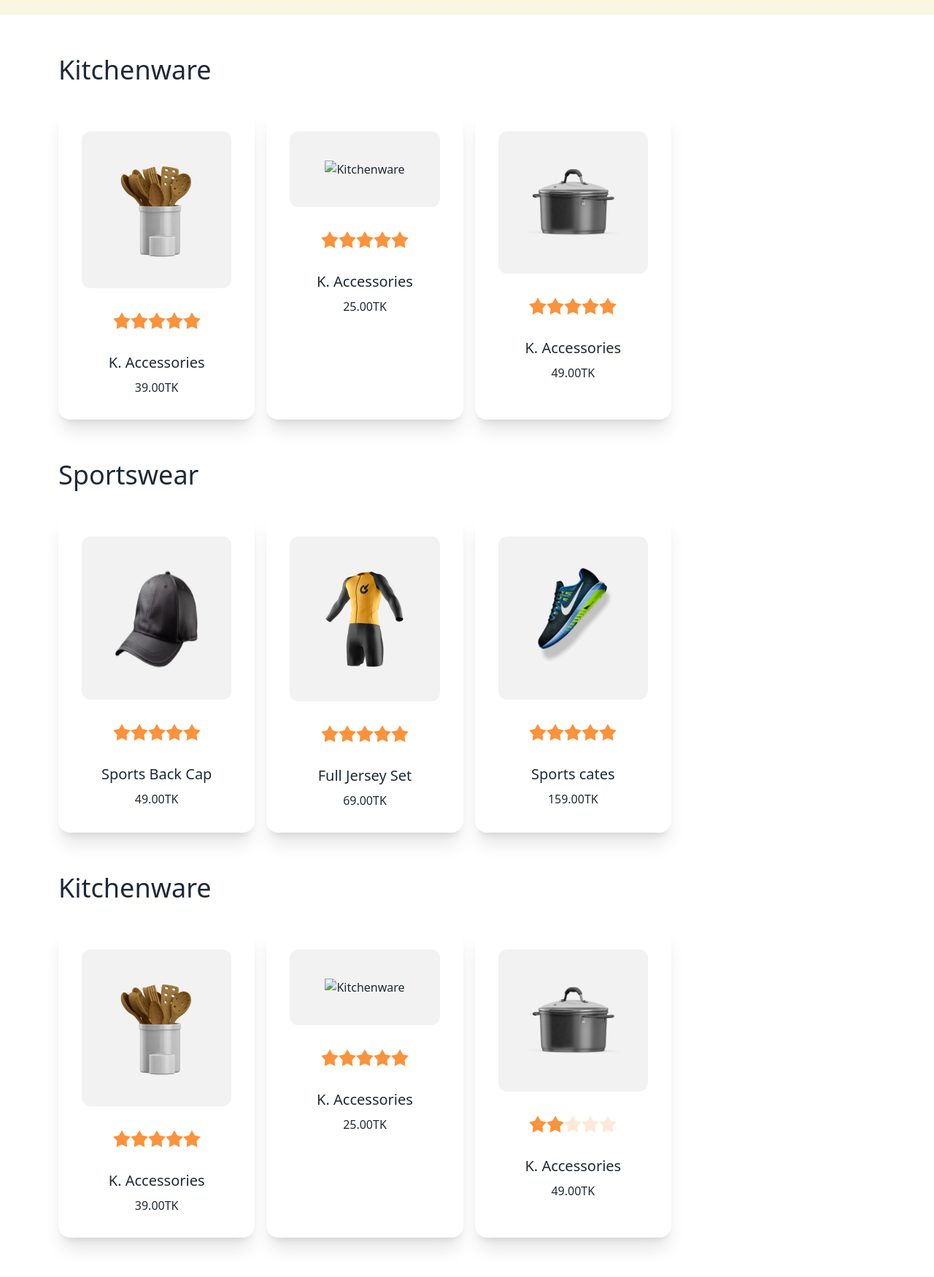
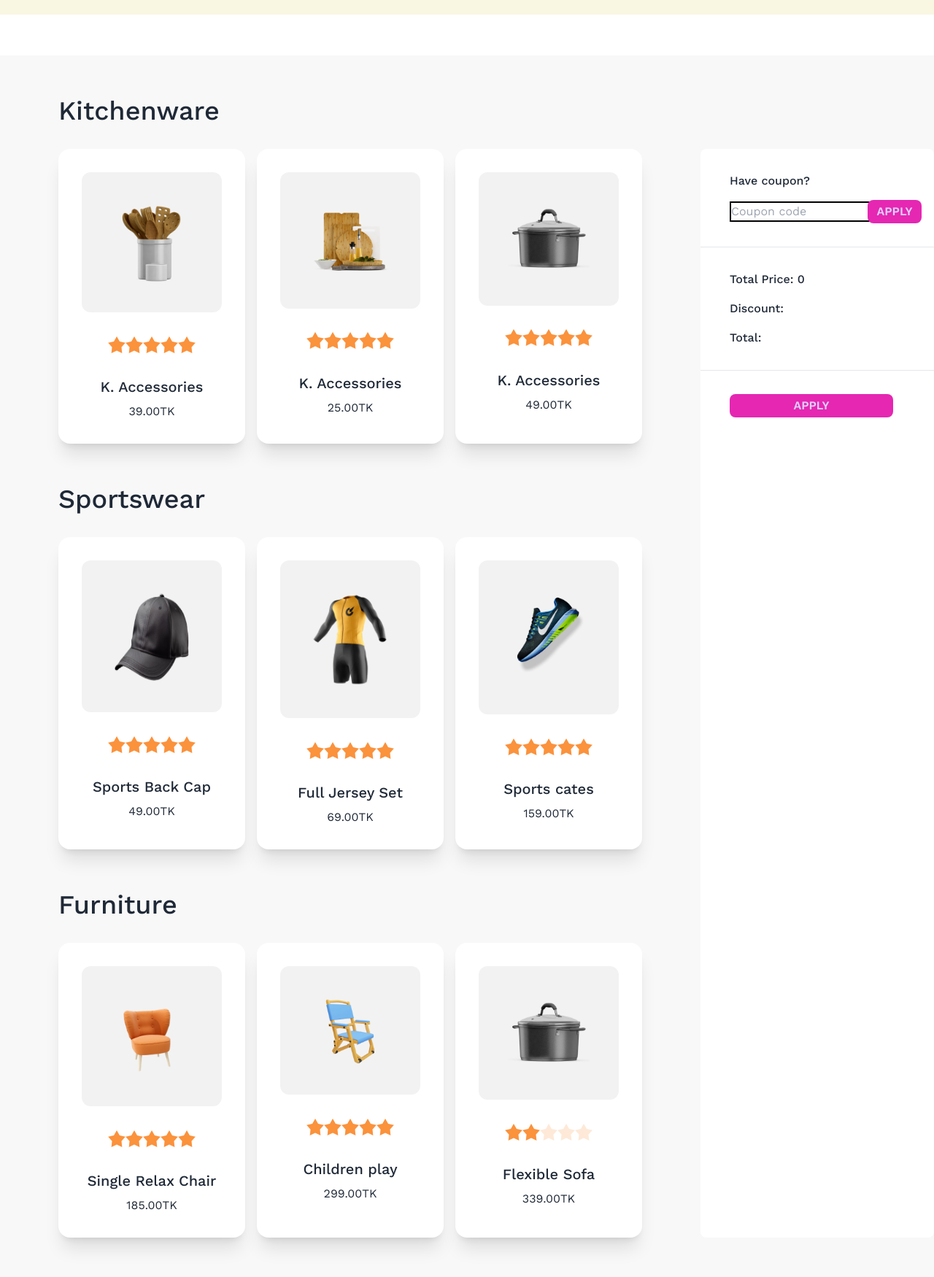
Before and after one commit to Mdhalaluddin/summer-sale, a plain HTML site: page index.html in a window 1280 px wide. Shown: the part 780-2530 px from the top of the page at 73% size. Drawn offline with nearby package versions, Linux system fonts and the light colour scheme; files whose address does not match are found by name.

Commit message:
total price added

```diff
--- a/index.html
+++ b/index.html
@@ -7,6 +7,18 @@
     <title>Summer Sale</title>
     <link href="https://cdn.jsdelivr.net/npm/daisyui@3.5.1/dist/full.css" rel="stylesheet" type="text/css" />
     <script src="https://cdn.tailwindcss.com"></script>
+    <!---------------- google font ------------->
+    <link rel="preconnect" href="https://fonts.googleapis.com">
+    <link rel="preconnect" href="https://fonts.gstatic.com" crossorigin>
+    <link href="https://fonts.googleapis.com/css2?family=Work+Sans:wght@400;500;600;700;800;900&display=swap"
+        rel="stylesheet">
+    <style>
+        body {
+            font-family: 'Work Sans', sans-serif
+        }
+
+        ;
+    </style>
     <!-- depolt color -->
     <script>
         tailwind.config = {
@@ -18,6 +30,9 @@
                             textColor: '#E527B2',
                             cardBg: '#1111110D',
                             tkColor: '#111111',
+                            simpleBg: '#FFF',
+                            btnColor: '#E527B2',
+                            background: "#F8F8F8",
                         }
                     }
                 }
@@ -31,29 +46,31 @@
     <section class="bg-coverBg-coverColor max-w-screen-xl mx-auto">
         <div class="hero min-h-screen contener mx-auto mt-0">
             <div class="hero-content flex-col lg:flex-row-reverse">
-                <img src="/images/Summer 1.png" class="max-w-sm rounded-lg shadow-2xl" />
+                <img src="/images/Summer 1.png" class="lg:max-w-sm rounded-lg shadow-2xl" />
                 <div class="w-1/2">
-                    <p class="text-center font-medium text-2xl">---SALE FEVER---</p>
-                    <h1 class="text-5xl text-center mt-8 font-bold px-6">Purchase TK 200 or above & get <span
-                            class="text-coverBg-textColor">20% off</span></h1>
-                    <div class="flex justify-center mt-8">
-                        <p class="px-4 font-medium text-base">Use Promo Code</p>
-                        <button class="btn btn-primary text-base font-semibold btn btn-sm">SELL200</button>
+                    <p class="text-center font-medium lg:mt-0 mt-8 lg:text-2xl">---SALE FEVER---</p>
+                    <h1 class="lg:text-5xl text-2xl ext-center mt-8 font-medium lg:font-bold lg:px-6">Purchase TK 200 or
+                        above & get <span class="text-coverBg-textColor">20% off</span></h1>
+                    <div class="flex lg:justify-center mt-8 lg:items-center">
+                        <p class="lg:px-4 lg:font-medium text-base">Use Promo Code</p>
+                        <button
+                            class="btn btn-primary text-base font-semibold btn btn-sm bg-coverBg-btnColor border-none">SELL200</button>
                     </div>
                 </div>
             </div>
         </div>
     </section>
-    <!---------------------Sportswear section--->
-    <main class="">
-        <section class=" max-w-screen-xl contener  mx-auto mt-14 mb-14">
+    <!---------------------Kitchenware section--->
+    <nav class="lg:flex mt-14 bg-coverBg-background">
+        <main class="w-3/4">
+            <section class="max-w-screen-xl contener  mx-auto mt-14 mb-14">
                 <div class="mx-20">
                     <p class="font-medium text-4xl">Kitchenware</p>
-        <nav class="flex flex-row gap-4 w-3/4">
+                    <nav class="lg:flex lg:flex-row lg:gap-4 ">
                         <!-------------- first card ------------>
-            <div class="card w-9/12 bg-base-100 shadow-xl mt-8 w-60 h-100">
+                        <div id="hlw" class="card lg:w-9/12 bg-base-100 shadow-xl mt-8 w-60 ">
                             <figure class="m-8 px-10 py-10 bg-coverBg-cardBg rounded-xl">
-                    <img src="/images/prod1.png" alt="Kitchenware" class="cursor-pointer" />
+                                <img src="/images/prod1.png" alt="Kitchenware" class="cursor-pointer h-28" />
                             </figure>
                             <div class="rating justify-center">
                                 <input type="radio" name="rating-2" class="mask mask-star-2 bg-orange-400" />
@@ -64,19 +81,19 @@
                             </div>
                             <div class="card-body items-center text-center m-0">
                                 <h2 class="card-title font-medium">K. Accessories</h2>
-                    <p class="coverBg-tkColor">39.00<span>TK</span></p>
+                                <p id="tkAdd" class="coverBg-tkColor">39.00<span>TK</span></p>
                             </div>
                         </div>
                         <!-------------- second card ------------>
-            <div class="card w-9/12 bg-base-100 shadow-xl mt-8">
+                        <div class="card lg:w-9/12 bg-base-100 shadow-xl mt-8 w-60">
                             <figure class="m-8 px-10 py-10 bg-coverBg-cardBg rounded-xl">
                                 <img src="/images//prod2.png" alt="Kitchenware" class="cursor-pointer" />
                             </figure>
                             <div class="rating justify-center">
                                 <input type="radio" name="rating-2" class="mask mask-star-2 bg-orange-400" />
-                    <input type="radio" name="rating-2" class="mask mask-star-2 bg-orange-400"  />
                                 <input type="radio" name="rating-2" class="mask mask-star-2 bg-orange-400" />
-                    <input type="radio" name="rating-2" class="mask mask-star-2 bg-orange-400"  checked/>
+                                <input type="radio" name="rating-2" class="mask mask-star-2 bg-orange-400" />
+                                <input type="radio" name="rating-2" class="mask mask-star-2 bg-orange-400" checked />
                                 <input type="radio" name="rating-2" class="mask mask-star-2 bg-orange-400" />
                             </div>
                             <div class="card-body items-center text-center">
@@ -85,7 +102,7 @@
                             </div>
                         </div>
                         <!-------------- third card ------------>
-            <div class="card w-9/12 bg-base-100 shadow-xl mt-8">
+                        <div class="card lg:w-9/12 bg-base-100 shadow-xl mt-8 w-60">
                             <figure class="m-8 px-10 py-10 bg-coverBg-cardBg rounded-xl">
                                 <img src="/images/prod3.png" alt="Kitchenware" class="cursor-pointer" />
                             </figure>
@@ -104,14 +121,15 @@
                     </nav>
                 </div>
             </section>
-        <section class=" max-w-screen-xl contener  mx-auto mt-14 mb-14">
+            <!---------------------Sportswear section--->
+            <section class="max-w-screen-xl contener  mx-auto mt-14 mb-14">
                 <div class="mx-20">
                     <p class="font-medium text-4xl">Sportswear</p>
-        <nav class="flex flex-row gap-4 w-3/4">
+                    <nav class="lg:flex lg:flex-row lg:gap-4">
                         <!-------------- first card ------------>
-            <div class="card w-9/12 bg-base-100 shadow-xl mt-8 w-60 h-100">
+                        <div onclick="" class="card lg:w-9/12 bg-base-100 shadow-xl mt-8 w-60 h-100">
                             <figure class="m-8 px-10 py-8 bg-coverBg-cardBg rounded-xl">
-                    <img src="/images/prod4.png" alt="Cap" class="cursor-pointer h-40" />
+                                <img src="/images/prod4.png" alt="Cap" class="cursor-pointer h-36" />
                             </figure>
                             <div class="rating justify-center">
                                 <input type="radio" name="rating-2" class="mask mask-star-2 bg-orange-400" />
@@ -126,15 +144,15 @@
                             </div>
                         </div>
                         <!-------------- second card ------------>
-            <div class="card w-9/12 bg-base-100 shadow-xl mt-8">
+                        <div class="card lg:w-9/12 bg-base-100 shadow-xl mt-8 w-60">
                             <figure class="m-8 px-10 py-10 bg-coverBg-cardBg rounded-xl">
                                 <img src="/images/prod5.png" alt="Jersey" class="cursor-pointer" />
                             </figure>
                             <div class="rating justify-center">
                                 <input type="radio" name="rating-2" class="mask mask-star-2 bg-orange-400" />
-                    <input type="radio" name="rating-2" class="mask mask-star-2 bg-orange-400"  />
                                 <input type="radio" name="rating-2" class="mask mask-star-2 bg-orange-400" />
-                    <input type="radio" name="rating-2" class="mask mask-star-2 bg-orange-400"  checked/>
+                                <input type="radio" name="rating-2" class="mask mask-star-2 bg-orange-400" />
+                                <input type="radio" name="rating-2" class="mask mask-star-2 bg-orange-400" checked />
                                 <input type="radio" name="rating-2" class="mask mask-star-2 bg-orange-400" />
                             </div>
                             <div class="card-body items-center text-center">
@@ -143,9 +161,9 @@
                             </div>
                         </div>
                         <!-------------- third card ------------>
-            <div class="card w-9/12 bg-base-100 shadow-xl mt-8">
+                        <div class="card lg:w-9/12 bg-base-100 shadow-xl mt-8 w-60">
                             <figure class="m-8 px-10 py-10 bg-coverBg-cardBg rounded-xl">
-                    <img src="/images/prod6.png" alt="Show" class="cursor-pointer h-36" />
+                                <img src="/images/prod6.png" alt="Show" class="cursor-pointer m-2 h-38" />
                             </figure>
                             <div class="rating justify-center">
                                 <input type="radio" name="rating-2" class="mask mask-star-2 bg-orange-400" />
@@ -162,14 +180,15 @@
                     </nav>
                 </div>
             </section>
-        <section class=" max-w-screen-xl contener  mx-auto mt-14 mb-14">
+            <!------------------------- Furniture section --------------->
+            <section class="max-w-screen-xl contener  mx-auto mt-14 mb-14">
                 <div class="mx-20">
-                <p class="font-medium text-4xl">Kitchenware</p>
-        <nav class="flex flex-row gap-4 w-3/4">
+                    <p class="font-medium text-4xl">Furniture</p>
+                    <nav class="lg:flex lg:flex-row lg:gap-4">
                         <!-------------- first card ------------>
-            <div class="card w-9/12 bg-base-100 shadow-xl mt-8 w-60 h-100">
+                        <div class="card lg:w-9/12 bg-base-100 shadow-xl mt-8 w-60 h-100">
                             <figure class="m-8 px-10 py-10 bg-coverBg-cardBg rounded-xl">
-                    <img src="/images/prod1.png" alt="Kitchenware" class="cursor-pointer" />
+                                <img src="/images/prod7.png" alt="Chair" class="cursor-pointer" />
                             </figure>
                             <div class="rating justify-center">
                                 <input type="radio" name="rating-2" class="mask mask-star-2 bg-orange-400" />
@@ -179,31 +198,31 @@
                                 <input type="radio" name="rating-2" class="mask mask-star-2 bg-orange-400" />
                             </div>
                             <div class="card-body items-center text-center m-0">
-                    <h2 class="card-title font-medium">K. Accessories</h2>
-                    <p class="coverBg-tkColor">39.00<span>TK</span></p>
+                                <h2 class="card-title font-medium">Single Relax Chair</h2>
+                                <p class="coverBg-tkColor">185.00<span>TK</span></p>
                             </div>
                         </div>
                         <!-------------- second card ------------>
-            <div class="card w-9/12 bg-base-100 shadow-xl mt-8">
+                        <div class="card lg:w-9/12 bg-base-100 shadow-xl mt-8 w-60">
                             <figure class="m-8 px-10 py-10 bg-coverBg-cardBg rounded-xl">
-                    <img src="/images//prod2.png" alt="Kitchenware" class="cursor-pointer" />
+                                <img src="/images/prod8.png" alt="Children" class="cursor-pointer h-24" />
                             </figure>
                             <div class="rating justify-center">
                                 <input type="radio" name="rating-2" class="mask mask-star-2 bg-orange-400" />
-                    <input type="radio" name="rating-2" class="mask mask-star-2 bg-orange-400"  />
                                 <input type="radio" name="rating-2" class="mask mask-star-2 bg-orange-400" />
-                    <input type="radio" name="rating-2" class="mask mask-star-2 bg-orange-400"  checked/>
+                                <input type="radio" name="rating-2" class="mask mask-star-2 bg-orange-400" />
+                                <input type="radio" name="rating-2" class="mask mask-star-2 bg-orange-400" checked />
                                 <input type="radio" name="rating-2" class="mask mask-star-2 bg-orange-400" />
                             </div>
                             <div class="card-body items-center text-center">
-                    <h2 class="card-title font-medium">K. Accessories</h2>
-                    <p class="coverBg-tkColor">25.00<span>TK</span></p>
+                                <h2 class="card-title font-medium">Children play</h2>
+                                <p class="coverBg-tkColor">299.00<span>TK</span></p>
                             </div>
                         </div>
                         <!-------------- third card ------------>
-            <div class="card w-9/12 bg-base-100 shadow-xl mt-8">
+                        <div class="card lg:w-9/12 bg-base-100 shadow-xl mt-8 w-60">
                             <figure class="m-8 px-10 py-10 bg-coverBg-cardBg rounded-xl">
-                    <img src="/images/prod3.png" alt="Kitchenware" class="cursor-pointer" />
+                                <img src="/images/prod3.png" alt="Sofa" class="cursor-pointer" />
                             </figure>
                             <div class="rating justify-center">
                                 <input type="radio" name="rating-2" class="mask mask-star-2 bg-orange-400" />
@@ -213,14 +232,40 @@
                                 <input type="radio" name="rating-2" class="mask mask-star-2 bg-orange-400" />
                             </div>
                             <div class="card-body items-center text-center">
-                    <h2 class="card-title font-medium">K. Accessories</h2>
-                    <p class="coverBg-tkColor">49.00<span>TK</span></p>
+                                <h2 class="card-title font-medium">Flexible Sofa</h2>
+                                <p class="coverBg-tkColor">339.00<span>TK</span></p>
                             </div>
                         </div>
                     </nav>
                 </div>
             </section>
+            <!-------------------- Have coupon section------------->
         </main>
+        <section class="lg:w-1/4 mt-32 bg-coverBg-simpleBg rounded-lg mb-14">
+            <div class="ml-10 mt-8 mb-8">
+                <h3 class="font-medium text-base">Have coupon?</h3>
+                <input class="border-solid border-2 border-black mt-4 w-34 " type="number" placeholder="Coupon code">
+                <button
+                    class="btn btn-primary text-base font-semibold -ml-8 btn btn-sm bg-coverBg-btnColor border-none">Apply</button>
+            </div>
+            <hr>
+            <!------------------ total price section--------------------->
+            <div class="ml-10 mt-8 mb-8 ">
+                <h2  class="w-6 font-medium w-60 mt-4">Total Price: <span id="avarageTotalPrice">0</span></h2>
+                <h2 class="w-6 font-medium w-60 mt-4">Discount: </h2>
+                <h2 class="w-6 font-medium w-60 mt-4">Total: </h2>
+            </div>
+            <hr class="mt-8">
+            <div class="ml-10 items-center mt-8 mb-8">
+                <button
+                    class="btn btn-primary  w-4/5 text-base font-semibold  btn btn-sm bg-coverBg-btnColor border-none">Apply</button>
+            </div>
+            <div>
+
+            </div>
+        </section>
+
+    </nav>
 
     <script src="js/summer.js"></script>
 </body>
```
Also changed, not shown: js/summer.js (+19 -0 lines). Lines whose indentation alone changed are shown as unchanged.
